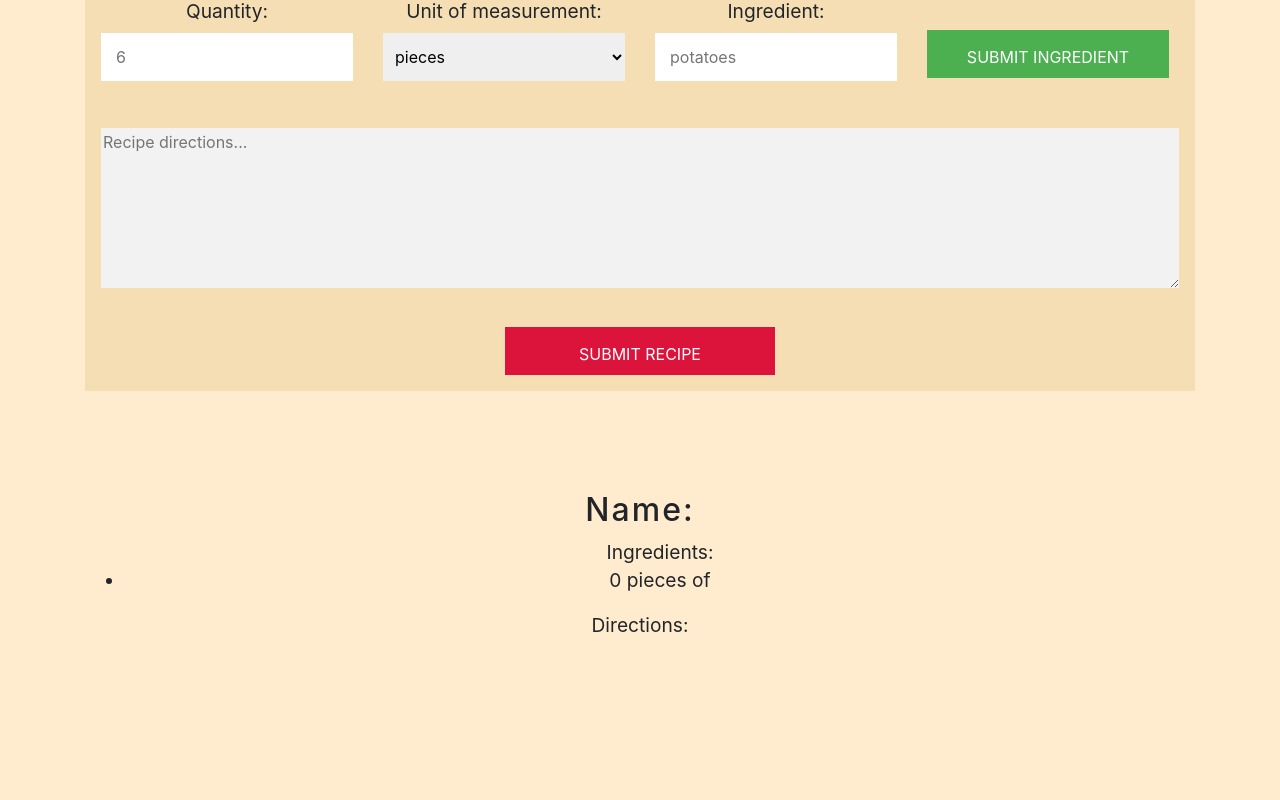
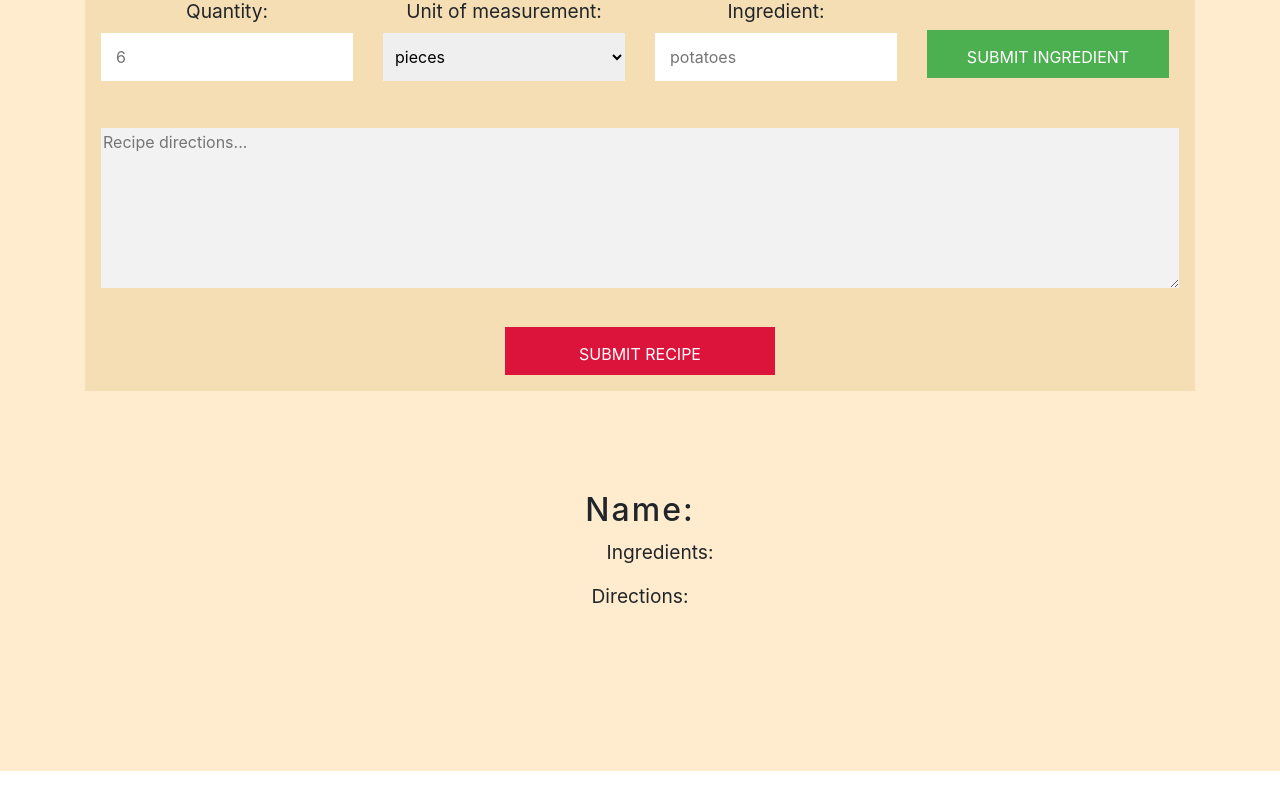
Before and after one commit to Catalina-Hasnas/React-Recipes-App, a React (Create React App) app: page / in a window 1280 px wide. Shown: the part 2655-3455 px from the top of the page. After the commit the page ends 3426 px from the top, so only its background shows below. Built offline with nearby package versions, Linux system fonts and the light colour scheme.

Commit message:
multiple ingredients working

```diff
--- a/src/NewRecipe/NewRecipe.js
+++ b/src/NewRecipe/NewRecipe.js
@@ -4,15 +4,15 @@ import './NewRecipe.css'
 
 class NewRecipe extends Component {
     state = {
+        ingredients: [],
         name: "",
-        ingredients : [
+        currentIngredient:
             {
             id: "",
             quantity: 0,
             unitOfMeasurement: "pieces",
             ingredient: ""
-            }
-        ],
+            },
         directions: "",
         img: ""
     };
@@ -28,30 +28,40 @@ class NewRecipe extends Component {
     }
 
     handleIngredientChange(event, propertyName) {
-        const ingredient = {
-            ...this.state.ingredients[0]
+        let currentIngredient = {
+            ...this.state.currentIngredient
         };
-        ingredient[propertyName] = event.target.value;
-        let ingredients = [...this.state.ingredients];
-        ingredients[0] = ingredient;
+        currentIngredient[propertyName] = event.target.value;
+        currentIngredient.id = Date.now();
+
+        // let ingredients = this.state.ingredients;
+        // ingredients[0] = ingredient;
+
         this.setState({
-            ingredients: ingredients
+            currentIngredient: currentIngredient
         });
     }
 
     addIngredient(event) {
         event.preventDefault();
-        let ingredients = [...this.state.ingredients];
-        let newIngredient = {
-            id: Date.now(),
-            quantity: ingredients.quantity,
-            unitOfMeasurement: ingredients.unitOfMeasurement,
-            ingredient: ingredients.ingredient,
-        };
+        let newIngredient = this.state.currentIngredient;
+        const ingredients = [...this.state.ingredients, newIngredient]
           this.setState({
-            ingredients: [...this.state.ingredients, newIngredient]
+            ingredients: ingredients,
+            currentIngredient: {
+                id: "",
+                quantity: 0,
+                unitOfMeasurement: "pieces",
+                ingredient: ""
+            }
           })
+
+          console.log(ingredients);
     }
+
+    handleButtonClick = () => {
+        this.form.reset()
+      }
 
 
     // handleSubmit(event) {
@@ -82,7 +92,7 @@ class NewRecipe extends Component {
                         </div>
                     </div>
 
-                    <form onSubmit={(event) => {this.addIngredient(event)}}>
+                    <form ref={form => this.form = form} onSubmit={(event) => {this.addIngredient(event)}}>
                         <div className="form-row">
                             <div className="d-flex flex-row flex-wrap align-items-center">
                                 <div className="fivepxpadding  form-group col-lg-3">
@@ -105,7 +115,7 @@ class NewRecipe extends Component {
                                     <input onChange={(event, propertyName="ingredient") => this.handleIngredientChange(event, propertyName)} name="ingredient" type="text" placeholder="potatoes" />
                                 </div>
                                 <div className="col-lg-3 align-self-center">
-                                    <button className="button ingr-button" type="submit"> Submit ingredient </button>
+                                    <button onClick={(event) => this.handleButtonClick(event)} className="button ingr-button" type="submit"> Submit ingredient </button>
                                 </div>
                             </div>
                         </div>
@@ -124,8 +134,8 @@ class NewRecipe extends Component {
                 <div>
                     <h2> Name: {this.state.name} </h2>
                     <ul> Ingredients:
-                        {this.state.ingredients.map((ingredient, index) => {
-                            return <li key={index}> {ingredient.quantity + " " + ingredient.unitOfMeasurement + " of " + ingredient.ingredient} </li>
+                        {this.state.ingredients.map((ingredient) => {
+                            return <li key={ingredient.id}> {ingredient.quantity + " " + ingredient.unitOfMeasurement + " of " + ingredient.ingredient} </li>
                         })}
                     </ul>
                     <p>Directions: {this.state.directions} </p>
```
